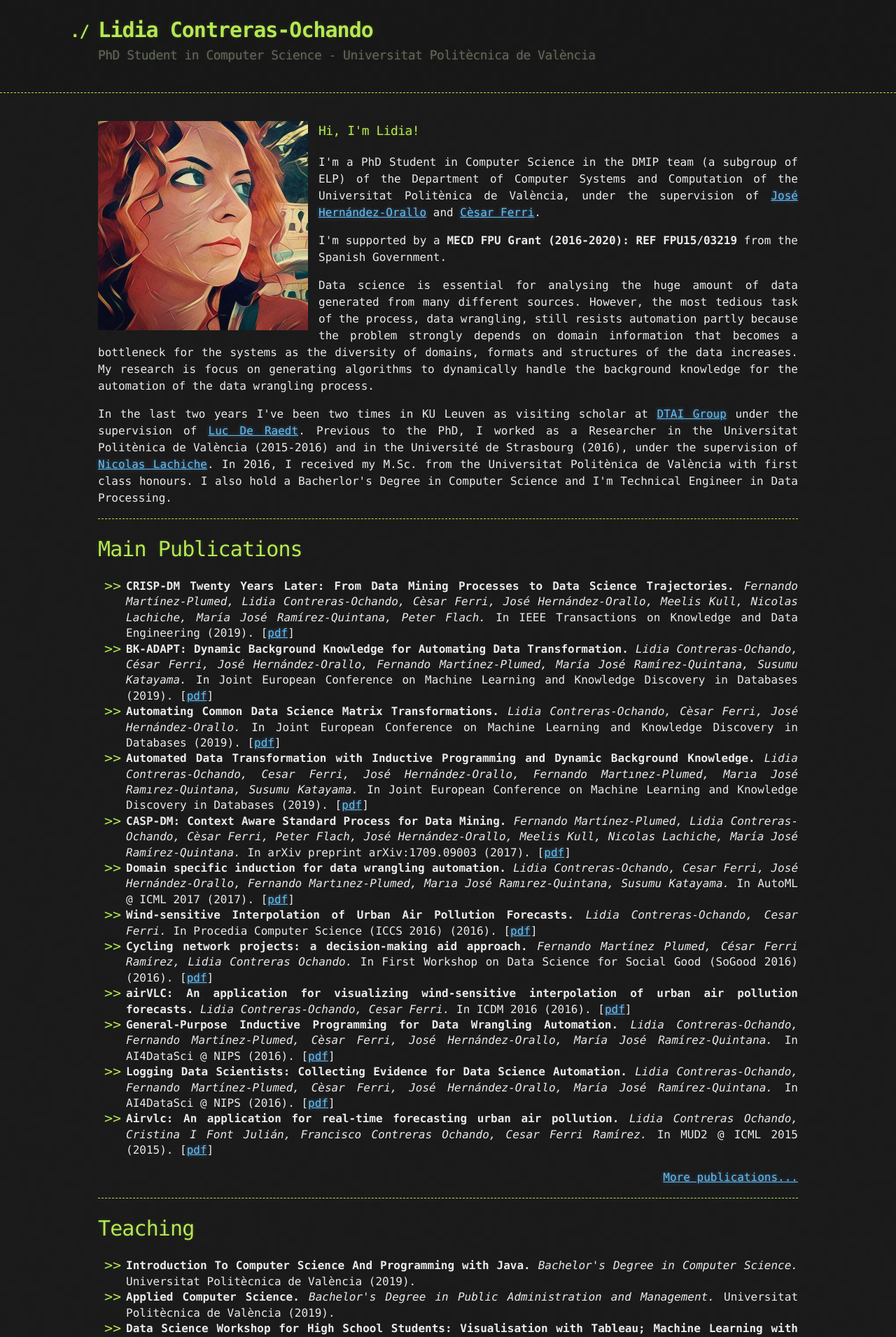
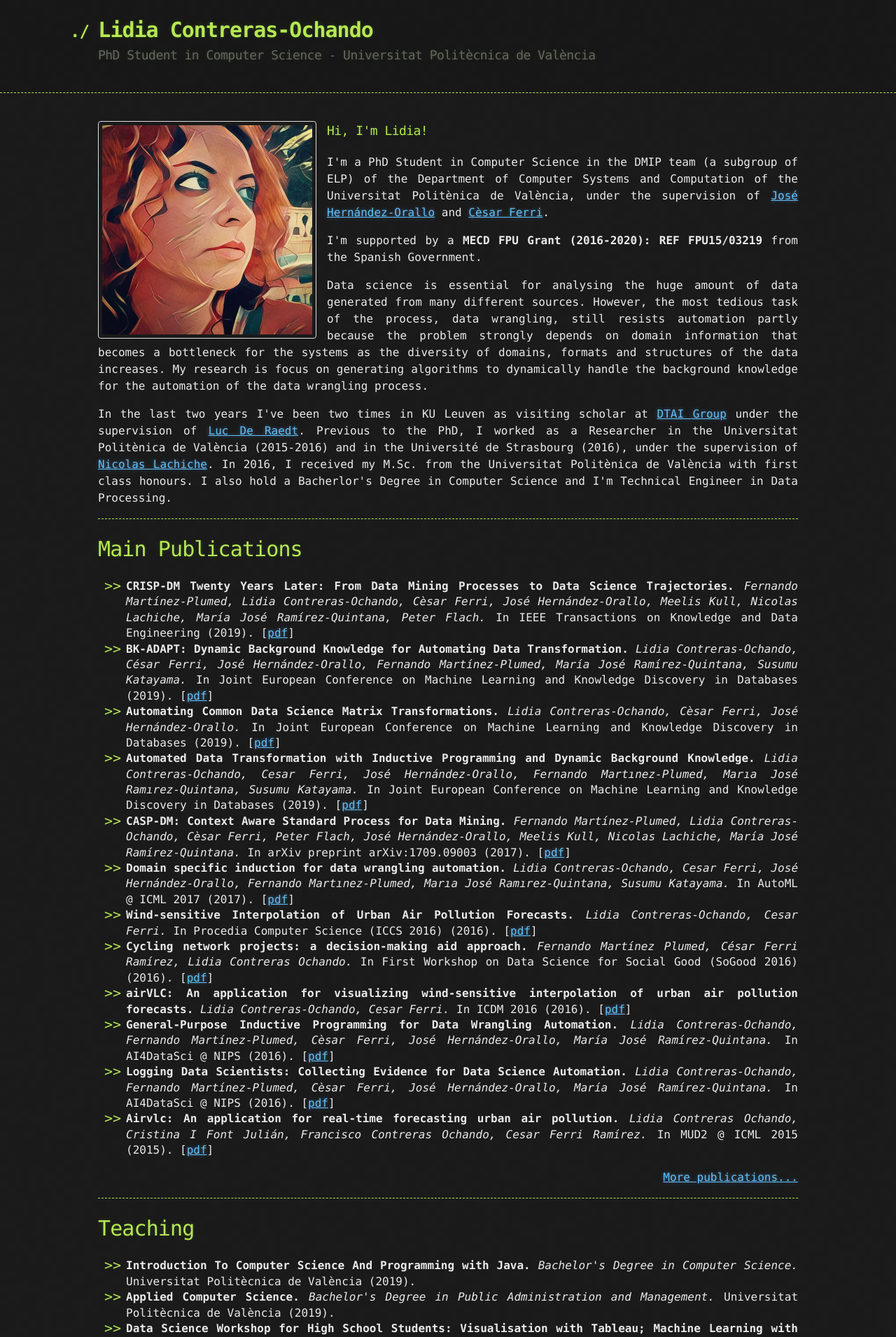
Before and after one commit to liconoc/liconoc.github.io, a Jekyll site: the page built from index.md, in a window 1280 px wide. Shown: the top 1911 px of the page at 70% size. Built offline with Jekyll 4.4.1, drawn with Linux system fonts in a browser that asks for light colours.

Commit message:
Update liconoc.html

```diff
--- a/_layouts/liconoc.html
+++ b/_layouts/liconoc.html
@@ -9,6 +9,12 @@
 	<style>
 		body,p{
 			text-align:justify;
+		}
+
+		img {
+		  border: 1px solid #ddd;
+		  border-radius: 4px;
+		  padding: 5px;
 		}
 
 		#foto{
@@ -29,7 +35,6 @@
 			float: left;
 			margin-right: 50px;
 			margin-bottom: 5px;
-			padding-bottom: 5px;
 			max-width: 325px;
 		}
 
```
